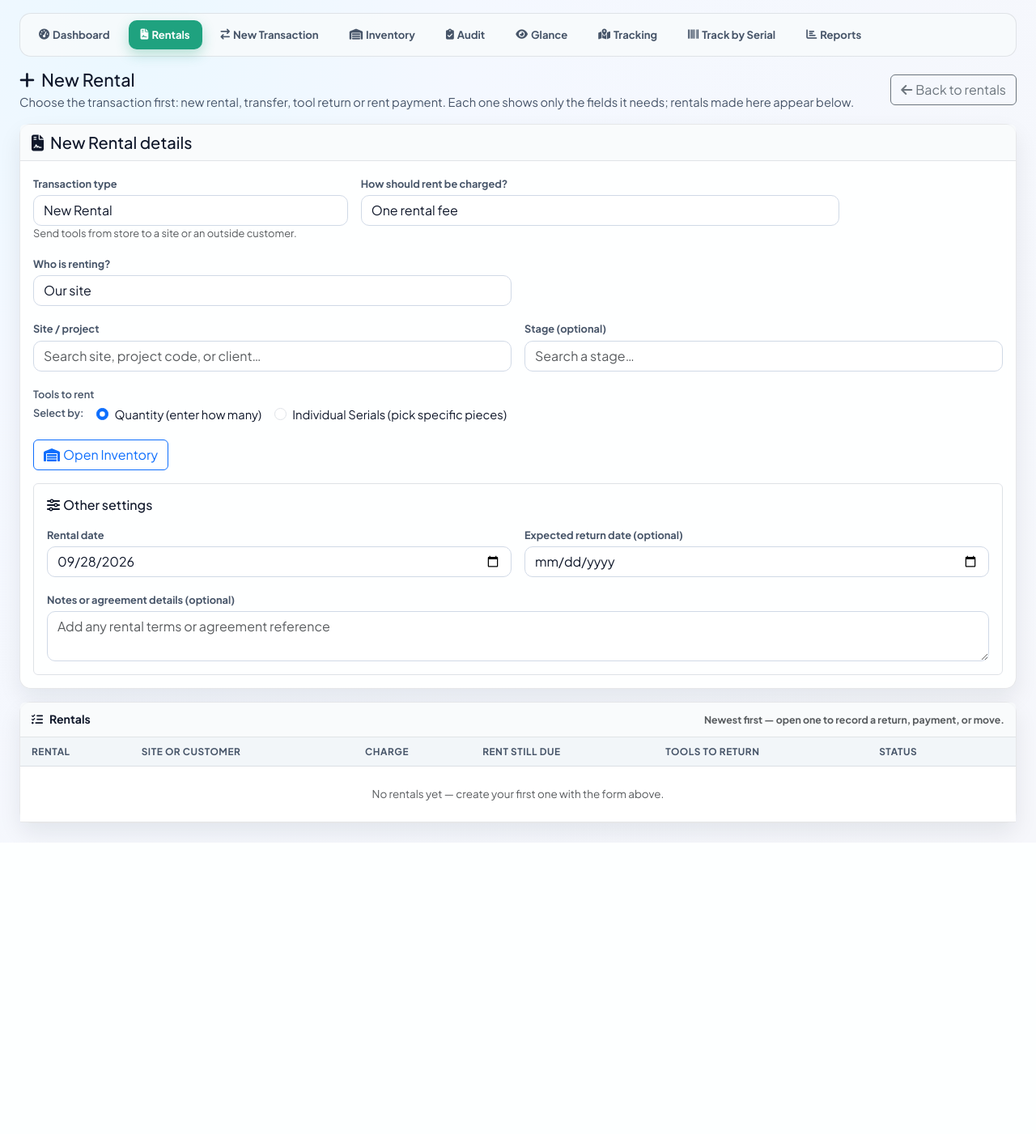
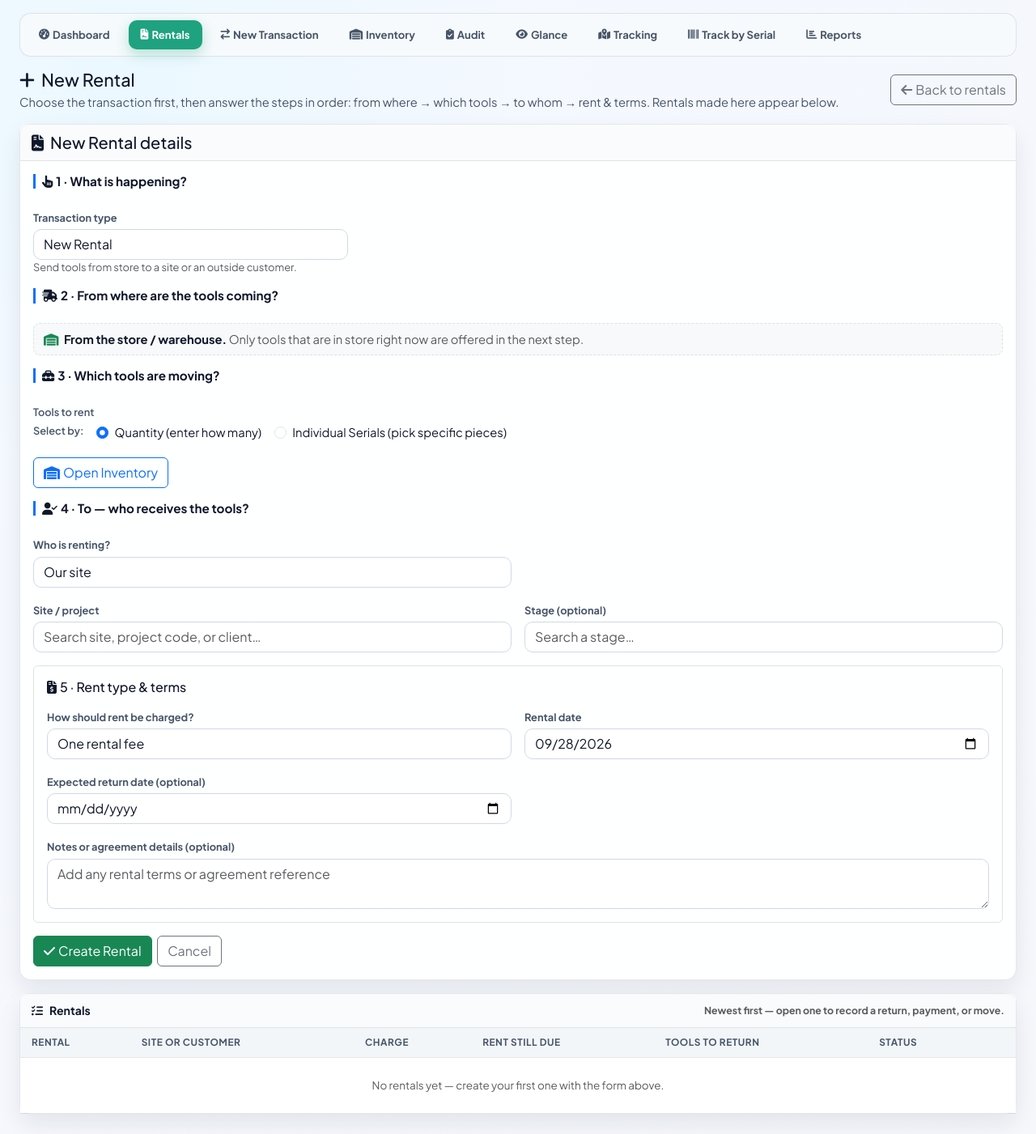
Before and after one commit to rehmaahmed11/HDC-MAIN, a Flask app: page /hdc/tool-rental/new in a window 1280 px wide. Shown: the part 56-1457 px from the top of the page at 81% size. Before the commit the page ends 1094 px from the top, so only its background shows below. Run offline with Flask 3, Linux system fonts and the light colour scheme; a user stored in the database is signed in; data comes from the database, SQL or seed files in the repository; data that the repository does not hold is empty; some libraries are stand-ins or nearby versions.

Commit message:
Tools forms: one reading order on both the New Rental and Transaction pages
Both tool forms asked their questions out of order, and the two pages
disagreed with each other:

* /hdc/tool-rental/new asked rent type before the destination, and the
  tool picker after it — even though which tools are available depends on
  where they come from. The dates sat in a vague "Other settings" box at
  the bottom.
* /hdc/tool-rental/transaction asked "Rent to?" inside the *from where*
  panel while the customer / site details for that same answer rendered
  two panels later, after the tools. Its numbering skipped 4 entirely
  (1 · From where, 2 · Rent to, 3 · Tools, Customer, 5 · Rent type).

Both forms now read the same six steps, in the order the work happens:

  1 · What is happening?      transaction type
  2 · From where?             store, or a site / customer holding tools
  3 · Which tools?            stock picker, or the holder's tools
  4 · To — who receives them? destination choice and its details together
  5 · Rent type & terms       billing, dates, notes
  6 · Settle previous holder  transfers only

Details:
* New Rental form: blocks reordered (a move, not a rewrite — 49 form
  fields before and after, no field, id or combo macro lost or added),
  numbered step headings that hide with their transaction, "Other
  settings" replaced by the terms step, and the store made explicit as
  the source for a new rental.
* Transaction page: the rentout_to radios move out of rentOutSourcePanel
  into a new step-4 panel (rentToPanel, data-txn-panels="destination")
  directly above the customer / site details, and the headings are
  renumbered 1-6.
* The submit row is no longer wrapped in {% if tools %}: with an empty
  store the form had no submit button at all, so a return or a rent
  payment could not be recorded.

Tests: the order each form asks in is now pinned —
test_form_asks_the_steps_in_one_numbered_order (New Rental) and
test_page_asks_the_steps_in_one_numbered_order (Transaction) — and
test_transfer_rental_form_follows_from_tools_to_terms_order is rewritten
for the new sequence. Moving the destination below the terms step makes
both order tests fail, so they are not vacuous.

Co-authored-by: arena-agent <297053741+arena-agent@users.noreply.github.com>

```diff
--- a/templates/hdc/tool_rental/tool_new_rental.html
+++ b/templates/hdc/tool_rental/tool_new_rental.html
@@ -3,11 +3,15 @@
 {% block page_heading %}New Rental{% endblock %}
 
 {# The rental creation form lives on its own page so the Rentals hub stays a
-   simple summary + list. The operator chooses the transaction first. A new
-   rental shows the stock tool picker; a transfer can find its source site-first
-   or tool-first, then lists the available tools (with per-tool rates) right
-   below the holder picker, before rent type → To → other settings. The destination site/customer fields adapt to the selected renter type,
-   and a no-additional-rent choice hides the rate inputs without hiding tools.
+   simple summary + list. The operator chooses the transaction first, and the
+   form then reads as one sequence of numbered steps — the same order the Tools
+   transaction page uses: 1 what is happening → 2 from where → 3 which tools →
+   4 to whom → 5 rent type & terms → 6 settle the previous holder (transfer).
+   A new rental takes its tools from the store picker; a transfer finds its
+   source site-first or tool-first and lists the holder's tools (with per-tool
+   rates) in the same step. The destination site/customer fields adapt to the
+   selected renter type, and a no-additional-rent choice hides the rate inputs
+   without hiding tools.
 
    Every rental made here shows below the form, newest first, with the one just
    created highlighted. Opening a row leads to its detail page (returns /
@@ -26,6 +30,12 @@
 .tool-rental-row:hover { background:var(--card-header-bg); }
 .tool-rental-row.is-new:hover { background:var(--bs-success-bg-subtle, #e7f7ee); }
 #billingHint { display:block; margin-top:2px; }
+/* Every step of the form starts with the same numbered heading, so the operator
+   always reads it in one order: what → from where → tools → to whom → terms. */
+.txn-step-heading { font-size:.95rem; font-weight:700; border-left:3px solid var(--bs-primary, #2563eb);
+                    padding-left:.5rem; }
+.txn-step-choice { border:1px dashed var(--card-border, #e2e8f0); border-radius:.5rem;
+                   padding:.5rem .75rem; background:var(--bs-tertiary-bg, #f8fafc); }
 .tool-item-row .form-label.small { margin-bottom:2px; }
 .transfer-tools-list { background:var(--card-bg, #fff); }
 .transfer-holders-list { background:var(--card-bg, #fff); max-height:260px; overflow:auto; }
@@ -46,7 +56,7 @@
 <div class="tool-rental-form-header">
     <div>
         <h2><i class="fas fa-plus me-2" aria-hidden="true"></i><span id="pageFormHeading">New Rental</span></h2>
-        <div class="tool-rental-form-subtitle">Choose the transaction first: new rental, transfer, tool return or rent payment. Each one shows only the fields it needs; rentals made here appear below.</div>
+        <div class="tool-rental-form-subtitle">Choose the transaction first, then answer the steps in order: from where → which tools → to whom → rent &amp; terms. Rentals made here appear below.</div>
     </div>
     <a href="{{ url_for('hdc_tool_rental') }}" class="btn btn-outline-secondary">
         <i class="fas fa-arrow-left me-1" aria-hidden="true"></i>Back to rentals
@@ -59,6 +69,16 @@
         <form method="POST" action="{{ url_for('hdc_tool_rental_create') }}" id="createRentalForm">
             <input type="hidden" name="_csrf_token" value="{{ csrf_token }}">
             <div class="row g-3">
+                {# ── One form, one reading order.  The steps below are the same six
+                   the Tools transaction page uses (see tool_txn.html): what is
+                   happening → from where → which tools → to whom → rent & terms →
+                   settle the previous holder.  Each step heading carries the modes
+                   it belongs to, so applyTxnModes() hides whole steps at once. #}
+
+                <!-- 1 · what is happening -->
+                <div class="col-12">
+                    <h6 class="txn-step-heading mb-2"><i class="fas fa-hand-pointer me-1" aria-hidden="true"></i>1 · What is happening?</h6>
+                </div>
                 <div class="col-md-4">
                     <label class="form-label">Transaction type</label>
                     <select name="txn_type" id="txnType" class="form-select" required onchange="toggleTxnType()">
@@ -69,6 +89,16 @@
                     <small class="text-muted d-block" id="txnTypeHelp">Choose the transaction first; the next fields follow the selected flow.</small>
                 </div>
 
+                <div class="col-12" data-txn-modes="new_rental transfer">
+                    <h6 class="txn-step-heading mb-2"><i class="fas fa-truck-fast me-1" aria-hidden="true"></i>2 · From where are the tools coming?</h6>
+                </div>
+                <div class="col-12" data-txn-modes="new_rental">
+                    <div class="txn-step-choice">
+                        <i class="fas fa-warehouse me-1 text-success" aria-hidden="true"></i>
+                        <strong>From the store / warehouse.</strong>
+                        <span class="text-muted">Only tools that are in store right now are offered in the next step.</span>
+                    </div>
+                </div>
                 {# Transfer source can be found site-first or tool-first. A site
                    often holds tools under more than one rental, so every holder
                    at the chosen location is listed with a checkbox (and a
@@ -122,90 +152,9 @@
                     </div>
                 </div>
 
-                <div class="col-12 d-none" id="transferToolsPanel" data-txn-modes="transfer">
-                    <input type="hidden" name="transfer_selection_enabled" value="1">
-                    <div class="d-flex flex-wrap align-items-start justify-content-between gap-2 mb-2">
-                        <div>
-                            <label class="form-label fw-semibold mb-0">Tools available at the selected holders</label>
-                            <small id="transferToolsSummary" class="text-muted d-block">Select a site/location or find a tool above to see current holdings.</small>
-                        </div>
-                        <label class="form-check d-flex align-items-center gap-2 mb-0">
-                            <input type="checkbox" class="form-check-input mt-0" id="selectAllTransferTools" onchange="toggleAllTransferTools(this.checked)">
-                            <span class="form-check-label">Select all tools</span>
-                        </label>
-                    </div>
-                    <div class="row g-2 mb-2">
-                        <div class="col-md-6">
-                            <label class="form-label small mb-1" for="transferToolSearchInput">Find a tool among the ticked holders</label>
-                            <input type="text" id="transferToolSearchInput" class="form-control"
-                                   placeholder="Search available tool names or codes…" autocomplete="off"
-                                   role="combobox" aria-expanded="false" aria-autocomplete="list"
-                                   data-hdc-combo="transferToolSearchSelect" data-hdc-combo-strict="true" data-hdc-combo-manual="true">
-                            <select id="transferToolSearchSelect" class="form-select d-none"
-                                    data-hdc-combo-source><option value=""></option></select>
-                            <small class="text-muted">Choose a suggestion to tick its row; checkboxes allow multiple tools.</small>
-                        </div>
-                    </div>
-                    <div id="transferToolsList" class="transfer-tools-list border rounded p-2">
-                        <div class="small text-muted">Select a From site/location above to see the tools of each holder there.</div>
-                    </div>
-                    <small id="transferBillingHint" class="text-muted d-block mt-2"></small>
-                    <div id="transferToolsError" class="small text-danger d-none mt-2" role="alert">Select at least one tool to transfer.</div>
+                <div class="col-12" data-txn-modes="new_rental transfer">
+                    <h6 class="txn-step-heading mb-2"><i class="fas fa-toolbox me-1" aria-hidden="true"></i>3 · Which tools are moving?</h6>
                 </div>
-
-                <div class="col-md-6" id="billingField" data-txn-modes="new_rental transfer">
-                    <label class="form-label" id="billingLabel">How should rent be charged?</label>
-                    <select name="billing_type" id="billingType" class="form-select" required onchange="syncBilling()">
-                        <option value="fixed_fee">One rental fee</option>
-                        <option value="per_day">Per day</option>
-                        <option value="no_charge">No charge (included in contract)</option>
-                    </select>
-                    <small id="billingSelectionHint" class="text-muted d-block"></small>
-                </div>
-
-                <div class="col-md-6" id="renterTypeField" data-txn-modes="new_rental transfer">
-                    <label class="form-label" id="whoLabel">Who is renting?</label>
-                    <select name="renter_type" id="renterType" class="form-select" required onchange="toggleRenter()">
-                        <option value="internal">Our site</option>
-                        <option value="external">Outside customer</option>
-                    </select>
-                </div>
-
-                <div class="col-12" id="internalFields" data-txn-modes="new_rental transfer">
-                    <div class="row g-3">
-                        <div class="col-md-6">
-                            {{ combo_select('project_id', 'rentalProjectSelect', project_options,
-                               label='Site / project', label_id='projectLabel',
-                               placeholder='Search site, project code, or client…',
-                               max_items=80) }}
-                        </div>
-                        <div class="col-md-6">
-                            {{ combo_select('stage_id', 'rentalStageSelect', stage_options,
-                               label='Stage (optional)', label_id='stageLabel',
-                               placeholder='Search a stage…', max_items=80) }}
-                        </div>
-                    </div>
-                </div>
-                <div class="col-12 d-none" id="externalFields" data-txn-modes="new_rental transfer">
-                    <div class="row g-3">
-                        <div class="col-md-6">
-                            {{ combo_field('customer_name', 'rentalCustomerName',
-                               known_customers, label='Customer name',
-                               placeholder='Search or type a customer…',
-                               hint='Choose an existing customer or type a new name.',
-                               max_items=60) }}
-                        </div>
-                        <div class="col-md-6">
-                            <label class="form-label">Phone</label>
-                            <input type="text" name="customer_phone" class="form-control" placeholder="03xx-xxxxxxx">
-                        </div>
-                        <div class="col-12">
-                            <label class="form-label">Address (optional)</label>
-                            <input type="text" name="customer_address" class="form-control" placeholder="Customer address">
-                        </div>
-                    </div>
-                </div>
-
                 <div class="col-12" id="newRentalTools" data-txn-modes="new_rental">
                     <label class="form-label fw-semibold">Tools to rent</label>
 
@@ -358,6 +307,83 @@
                     {% endif %}
                 </div>
 
+                <div class="col-12 d-none" id="transferToolsPanel" data-txn-modes="transfer">
+                    <input type="hidden" name="transfer_selection_enabled" value="1">
+                    <div class="d-flex flex-wrap align-items-start justify-content-between gap-2 mb-2">
+                        <div>
+                            <label class="form-label fw-semibold mb-0">Tools available at the selected holders</label>
+                            <small id="transferToolsSummary" class="text-muted d-block">Select a site/location or find a tool above to see current holdings.</small>
+                        </div>
+                        <label class="form-check d-flex align-items-center gap-2 mb-0">
+                            <input type="checkbox" class="form-check-input mt-0" id="selectAllTransferTools" onchange="toggleAllTransferTools(this.checked)">
+                            <span class="form-check-label">Select all tools</span>
+                        </label>
+                    </div>
+                    <div class="row g-2 mb-2">
+                        <div class="col-md-6">
+                            <label class="form-label small mb-1" for="transferToolSearchInput">Find a tool among the ticked holders</label>
+                            <input type="text" id="transferToolSearchInput" class="form-control"
+                                   placeholder="Search available tool names or codes…" autocomplete="off"
+                                   role="combobox" aria-expanded="false" aria-autocomplete="list"
+                                   data-hdc-combo="transferToolSearchSelect" data-hdc-combo-strict="true" data-hdc-combo-manual="true">
+                            <select id="transferToolSearchSelect" class="form-select d-none"
+                                    data-hdc-combo-source><option value=""></option></select>
+                            <small class="text-muted">Choose a suggestion to tick its row; checkboxes allow multiple tools.</small>
+                        </div>
+                    </div>
+                    <div id="transferToolsList" class="transfer-tools-list border rounded p-2">
+                        <div class="small text-muted">Select a From site/location above to see the tools of each holder there.</div>
+                    </div>
+                    <small id="transferBillingHint" class="text-muted d-block mt-2"></small>
+                    <div id="transferToolsError" class="small text-danger d-none mt-2" role="alert">Select at least one tool to transfer.</div>
+                </div>
+
+                <div class="col-12" data-txn-modes="new_rental transfer">
+                    <h6 class="txn-step-heading mb-2"><i class="fas fa-user-check me-1" aria-hidden="true"></i>4 · To — who receives the tools?</h6>
+                </div>
+                <div class="col-md-6" id="renterTypeField" data-txn-modes="new_rental transfer">
+                    <label class="form-label" id="whoLabel">Who is renting?</label>
+                    <select name="renter_type" id="renterType" class="form-select" required onchange="toggleRenter()">
+                        <option value="internal">Our site</option>
+                        <option value="external">Outside customer</option>
+                    </select>
+                </div>
+
+                <div class="col-12" id="internalFields" data-txn-modes="new_rental transfer">
+                    <div class="row g-3">
+                        <div class="col-md-6">
+                            {{ combo_select('project_id', 'rentalProjectSelect', project_options,
+                               label='Site / project', label_id='projectLabel',
+                               placeholder='Search site, project code, or client…',
+                               max_items=80) }}
+                        </div>
+                        <div class="col-md-6">
+                            {{ combo_select('stage_id', 'rentalStageSelect', stage_options,
+                               label='Stage (optional)', label_id='stageLabel',
+                               placeholder='Search a stage…', max_items=80) }}
+                        </div>
+                    </div>
+                </div>
+                <div class="col-12 d-none" id="externalFields" data-txn-modes="new_rental transfer">
+                    <div class="row g-3">
+                        <div class="col-md-6">
+                            {{ combo_field('customer_name', 'rentalCustomerName',
+                               known_customers, label='Customer name',
+                               placeholder='Search or type a customer…',
+                               hint='Choose an existing customer or type a new name.',
+                               max_items=60) }}
+                        </div>
+                        <div class="col-md-6">
+                            <label class="form-label">Phone</label>
+                            <input type="text" name="customer_phone" class="form-control" placeholder="03xx-xxxxxxx">
+                        </div>
+                        <div class="col-12">
+                            <label class="form-label">Address (optional)</label>
+                            <input type="text" name="customer_address" class="form-control" placeholder="Customer address">
+                        </div>
+                    </div>
+                </div>
+
                 {# ── Return tools / Rent payment: one panel per transaction, shown by
                    data-txn-modes. Field names match the endpoints they post to
                    (hdc_tool_rental_return / hdc_tool_rental_payment), so nothing
@@ -498,10 +524,20 @@
                     </div>
                 </div>
 
-                <div class="col-12" id="otherSettings">
+                <!-- 5 · rent type & terms, then 6 · settling a transfer -->
+                <div class="col-12" id="otherSettings" data-txn-modes="new_rental transfer">
                     <div class="border rounded p-3">
-                        <h6 class="mb-3" data-txn-modes="new_rental transfer"><i class="fas fa-sliders me-1" aria-hidden="true"></i>Other settings</h6>
+                        <h6 class="mb-3"><i class="fas fa-file-invoice-dollar me-1" aria-hidden="true"></i>5 · Rent type &amp; terms</h6>
                         <div class="row g-3">
+                            <div class="col-md-6" id="billingField" data-txn-modes="new_rental transfer">
+                                <label class="form-label" id="billingLabel">How should rent be charged?</label>
+                                <select name="billing_type" id="billingType" class="form-select" required onchange="syncBilling()">
+                                    <option value="fixed_fee">One rental fee</option>
+                                    <option value="per_day">Per day</option>
+                                    <option value="no_charge">No charge (included in contract)</option>
+                                </select>
+                                <small id="billingSelectionHint" class="text-muted d-block"></small>
+                            </div>
                             <div class="col-md-6" data-txn-modes="new_rental transfer">
                                 <label class="form-label" id="dateLabel">Rental date</label>
                                 <input type="date" name="rental_date" value="{{ today }}" class="form-control" required>
@@ -510,10 +546,14 @@
                                 <label class="form-label">Expected return date (optional)</label>
                                 <input type="date" name="expected_return_date" class="form-control">
                             </div>
+                            <div class="col-12" data-txn-modes="new_rental transfer">
+                                <label class="form-label">Notes or agreement details (optional)</label>
+                                <textarea name="notes" class="form-control" rows="2" placeholder="Add any rental terms or agreement reference"></textarea>
+                            </div>
 
                             <div class="col-12 d-none" id="transferSettlementFields" data-txn-modes="transfer">
                                 <div class="border rounded p-3">
-                                    <h6 class="mb-3">Settle the previous holder's rent</h6>
+                                    <h6 class="mb-3"><i class="fas fa-scale-balanced me-1" aria-hidden="true"></i>6 · Settle the previous holder's rent</h6>
                                     <div class="row g-3">
                                         <div class="col-md-6">
                                             <label class="form-label">Settlement choice</label>
@@ -545,19 +585,16 @@
                                     </div>
                                 </div>
                             </div>
-
-                            <div class="col-12" data-txn-modes="new_rental transfer">
-                                <label class="form-label">Notes or agreement details (optional)</label>
-                                <textarea name="notes" class="form-control" rows="2" placeholder="Add any rental terms or agreement reference"></textarea>
-                            </div>
-                            {% if tools %}
-                            <div class="col-12" id="rentalSubmitRow" data-txn-modes="new_rental transfer return payment">
-                                <button type="submit" id="rentalSubmitButton" class="btn btn-success"><i class="fas fa-check me-1" aria-hidden="true"></i><span>Create Rental</span></button>
-                                <a href="{{ url_for('hdc_tool_rental') }}" class="btn btn-outline-secondary ms-1">Cancel</a>
-                            </div>
-                            {% endif %}
                         </div>
                     </div>
+                </div>
+
+                <!-- submit -->
+                <!-- submit — always present: a return or a payment needs it even
+                     when the store is empty, and the row is mode-gated anyway -->
+                <div class="col-12" id="rentalSubmitRow" data-txn-modes="new_rental transfer return payment">
+                    <button type="submit" id="rentalSubmitButton" class="btn btn-success"><i class="fas fa-check me-1" aria-hidden="true"></i><span>Create Rental</span></button>
+                    <a href="{{ url_for('hdc_tool_rental') }}" class="btn btn-outline-secondary ms-1">Cancel</a>
                 </div>
             </div>
         </form>
```
Also changed, not shown: templates/hdc/tool_rental/tool_txn.html (+30 -26 lines), tests/test_tool_tracking.py (+15 -6 lines), tests/test_tool_txn_form.py (+21 -0 lines), tests/test_tool_txn_page.py (+26 -0 lines).
